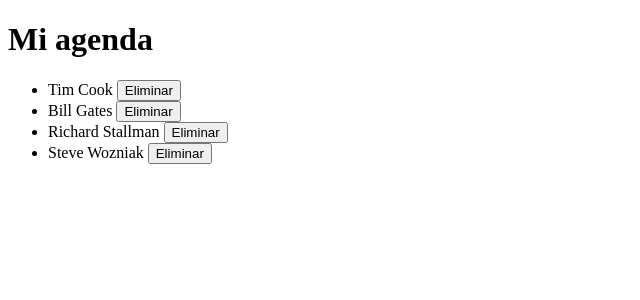
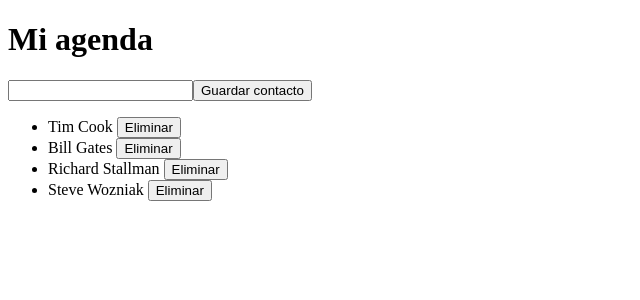
Before and after one commit to 1984Miguel/nuevaAgenda, an Angular app in the folder Agenda/: page / in a window 1280 px wide. Shown: the top 300 px of the page, without its empty margins (0-640 px from the left). Built offline with nearby package versions, Linux system fonts and the light colour scheme.

Commit message:
creamos nuestro primer formulario de alta

```diff
--- a/Agenda/src/app/app.component.html
+++ b/Agenda/src/app/app.component.html
@@ -2,6 +2,13 @@
 <header>
     <h1>Mi agenda</h1>
 </header>
+
+<formulario-alta
+(clikEnGuardar)="guardarContacto($event)"
+
+></formulario-alta>
+
+
 <!-- PAra enlazar datos en un componente hijo basta con indicar el atributo
 que se ha expuesto en este. si queremos evaliar una expresion previa a su
 asignacion usamos usamos con corchetes el atributo -->
--- a/Agenda/src/app/app.component.ts
+++ b/Agenda/src/app/app.component.ts
@@ -31,7 +31,11 @@
  this.contactos = this._contactosService.obteberContactos()
 }
 
-
+guardarContacto(contacto: string): void
+{
+  this._contactosService.agregarContacto(contacto);
+  this.contactos = this._contactosService.obteberContactos();
+}
 
   eliminarContacto(contacto: string):void{
     /* elimina lista de este componente
--- a/Agenda/src/app/contactos.service.ts
+++ b/Agenda/src/app/contactos.service.ts
@@ -27,6 +27,11 @@
   return this._contactos;
 };
 
+agregarContacto(contacto: string)
+{
+  this._contactos.push(contacto);
+}
+
   eliminarContacto(contacto: string):void{
     let posicion = this._contactos.indexOf(contacto);
     this._contactos.splice(posicion, 1);
--- /dev/null
+++ b/Agenda/src/app/formulario-alta/formulario-alta.component.html
@@ -0,0 +1,24 @@
+<!-- para trabajar con formulatio necesitamos usodirectica NgForm
+para obtener referencia a formGroupusamos  unra reference variable
+a la cual asignamos como valor la propia directiva NgForm
+  -->
+
+<form ngForm  #contacto="ngForm" (ngSubmit)="notificarContacto(contacto)">
+
+
+  <!-- Para tranajar con elementos de formularios necesitamos usar
+  la directiva ngModule mapa referencia a la instancia del "DormControl" del elemento
+  asignamos como referencia la vdirectiva ngmodel -->
+  <input
+  type="text"
+  ngModel
+  name="nombre"
+  #nombreRef="ngModel"
+
+  >
+
+
+<!--  -->
+  <button type="submit">Guardar contacto</button>
+
+</form>
--- /dev/null
+++ b/Agenda/src/app/formulario-alta/formulario-alta.component.ts
@@ -0,0 +1,18 @@
+import { Component, OnInit, Output, EventEmitter } from '@angular/core';
+import {FormGroup} from '@angular/forms';
+
+@Component({
+  selector: 'formulario-alta',
+  templateUrl: './formulario-alta.component.html',
+  styleUrls: ['./formulario-alta.component.css']
+})
+export class FormularioAltaComponent {
+
+
+@Output() clikEnGuardar = new EventEmitter<string>();
+
+  notificarContacto(formulario: FormGroup): void{
+    this.clikEnGuardar.emit(formulario.value.nombre);
+
+  }
+}
```
Also changed, not shown: Agenda/src/app/app.module.ts (+8 -4 lines), Agenda/src/app/formulario-alta/formulario-alta.component.css (added), 1 other file (tests, documents, lock files or other folders).
